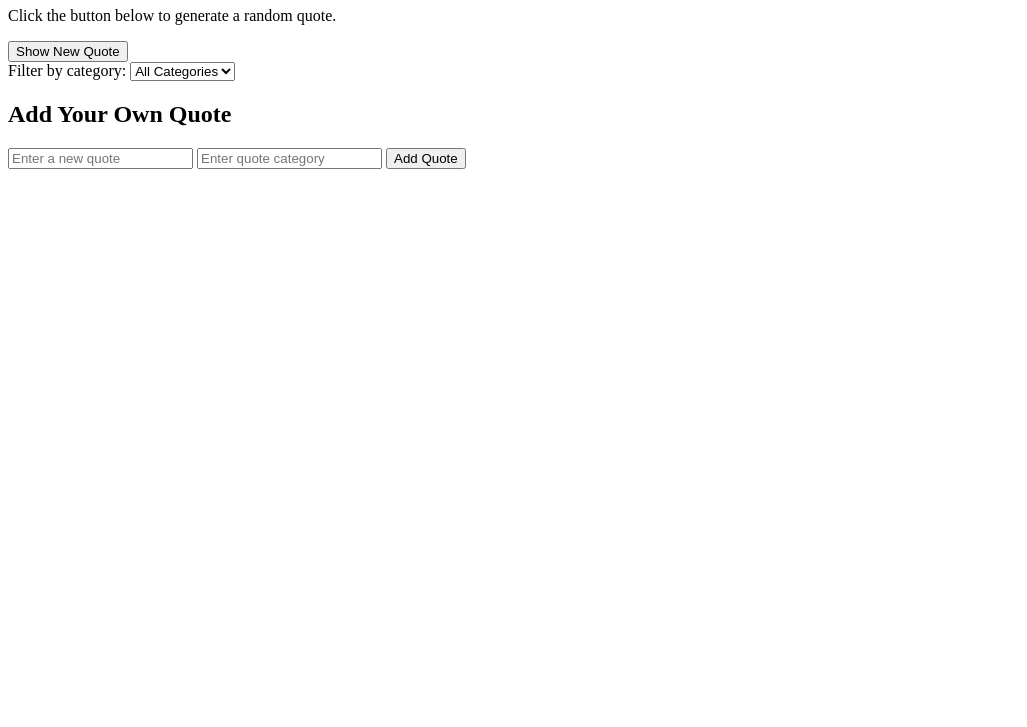
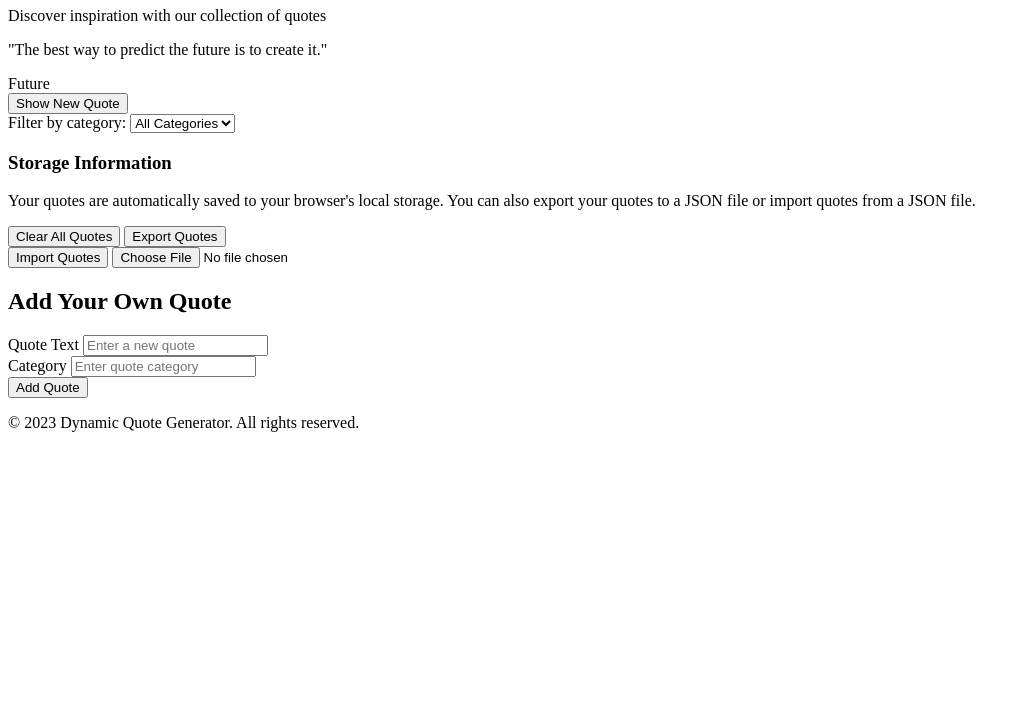
Before and after one commit to kingfetson/alx_fe_javascript, a plain HTML site: page dom-manipulation/index.html in a window 1280 px wide. Shown: the part 73-800 px from the top of the page, without its empty margins (0-1027 px from the left). Drawn offline with Linux system fonts and the light colour scheme.

Commit message:
Update index.html

```diff
--- a/dom-manipulation/index.html
+++ b/dom-manipulation/index.html
@@ -9,15 +9,21 @@
 </head>
 <body>
     <div class="container">
+        <header>
             <h1>Dynamic Quote Generator</h1>
+            <p>Discover inspiration with our collection of quotes</p>
+        </header>
 
-        <div id="quoteDisplay">
+        <div class="card">
+            <div class="quote-display">
                 <p class="quote-text">Click the button below to generate a random quote.</p>
                 <span class="quote-category"></span>
             </div>
 
             <div class="controls">
-            <button id="newQuote">Show New Quote</button>
+                <button id="newQuote" class="btn">
+                    <i class="fas fa-random"></i> Show New Quote
+                </button>
 
                 <div class="category-filter">
                     <label for="categoryFilter">Filter by category:</label>
@@ -26,19 +32,64 @@
                     </select>
                 </div>
             </div>
+        </div>
 
-        <div class="form-container">
-            <h2>Add Your Own Quote</h2>
-            <div class="form-group">
-                <input id="newQuoteText" type="text" placeholder="Enter a new quote" />
-                <input id="newQuoteCategory" type="text" placeholder="Enter quote category" />
-                <button onclick="addQuote()">Add Quote</button>
+        <div class="storage-info">
+            <h3><i class="fas fa-database"></i> Storage Information</h3>
+            <p>Your quotes are automatically saved to your browser's local storage. You can also export your quotes to a JSON file or import quotes from a JSON file.</p>
+
+            <div class="storage-actions">
+                <button id="clearStorage" class="btn btn-secondary">
+                    <i class="fas fa-trash-alt"></i> Clear All Quotes
+                </button>
+                <button id="exportQuotes" class="btn">
+                    <i class="fas fa-file-export"></i> Export Quotes
+                </button>
+                <div class="import-export-container">
+                    <div class="file-input-container">
+                        <button class="btn btn-accent">
+                            <i class="fas fa-file-import"></i> Import Quotes
+                        </button>
+                        <input type="file" id="importFile" accept=".json" onchange="importFromJsonFile(event)">
+                    </div>
                 </div>
             </div>
         </div>
 
-    <div id="notification" class="notification"></div>
+        <div class="form-container">
+            <h2 class="form-title">Add Your Own Quote</h2>
+            <form id="addQuoteForm">
+                <div class="form-group">
+                    <label for="newQuoteText">Quote Text</label>
+                    <input type="text" id="newQuoteText" class="form-control" placeholder="Enter a new quote" required>
+                </div>
+
+                <div class="form-group">
+                    <label for="newQuoteCategory">Category</label>
+                    <input type="text" id="newQuoteCategory" class="form-control" placeholder="Enter quote category" required>
+                </div>
+
+                <div class="form-actions">
+                    <button type="submit" class="btn">
+                        <i class="fas fa-plus"></i> Add Quote
+                    </button>
+                </div>
+            </form>
+        </div>
+    </div>
+
+    <div id="notification" class="notification">
+        <i class="fas fa-check-circle"></i>
+        <span id="notification-message"></span>
+    </div>
 
      <script src="script.js"></script>
+
+    <footer>
+        <p>&copy; 2023 Dynamic Quote Generator. All rights reserved.</p>
+    </footer>
+
+
+
 </body>
 </html>
```
Lines whose indentation alone changed are shown as unchanged.
